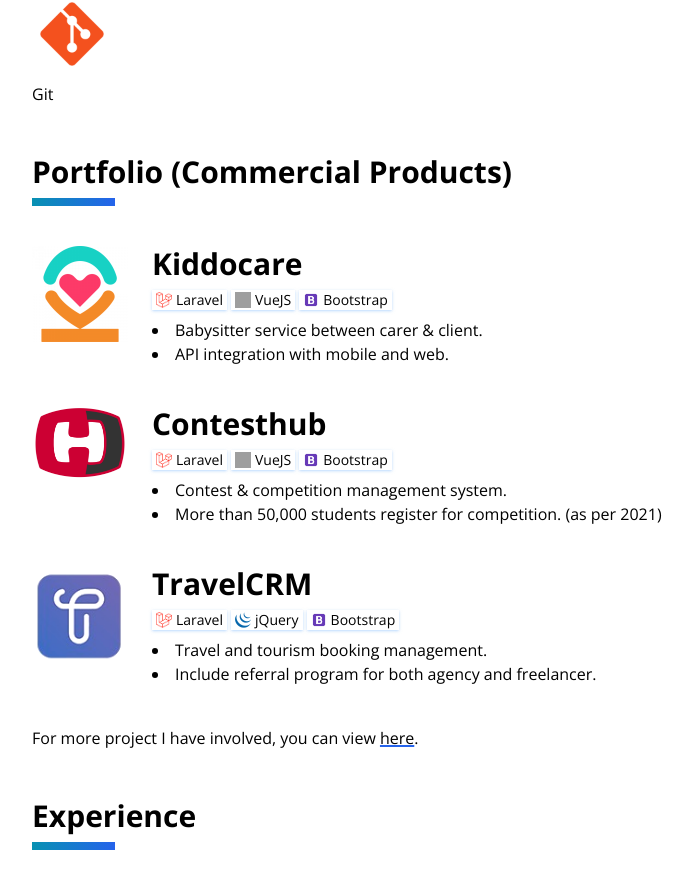
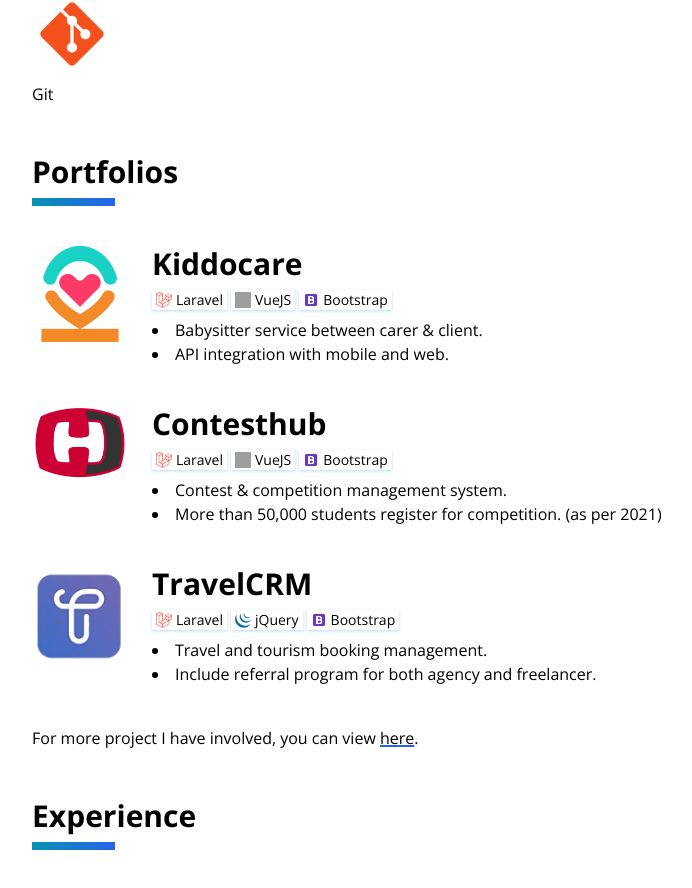
Before and after one commit to fuadps/Portfolio, a Vue app: page / in a window 1280 px wide. Shown: the part 1136-2024 px from the top of the page, without its empty margins (112-804 px from the left). Built offline with nearby package versions, Linux system fonts and the light colour scheme; grey boxes are pictures that could not be loaded.

Commit message:
Update title

```diff
--- a/src/views/HomeView.vue
+++ b/src/views/HomeView.vue
@@ -32,7 +32,7 @@
       <SkillSection />
     </GeneralSection>
 
-    <GeneralSection class="mt-12" title="Portfolio (Commercial Products)">
+    <GeneralSection class="mt-12" title="Portfolios">
       <PortfolioSection />
     </GeneralSection>
 
```
